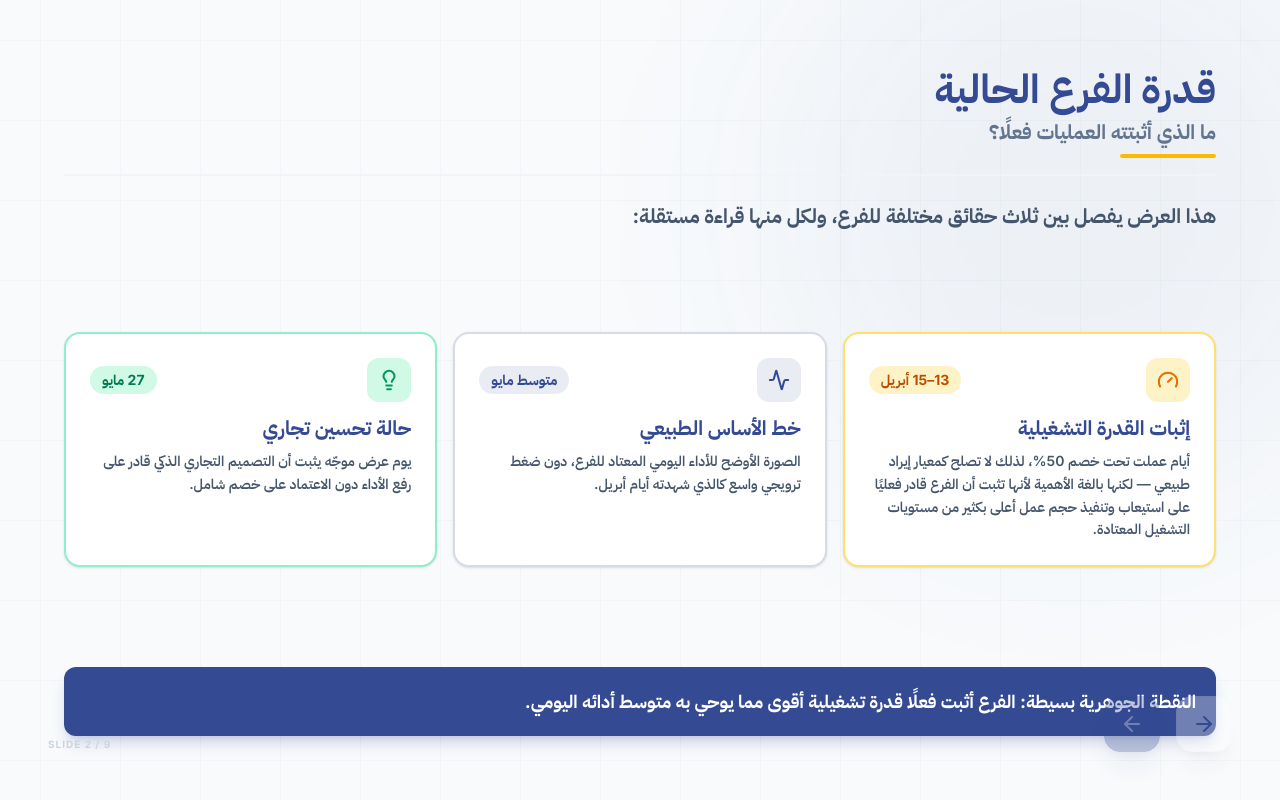
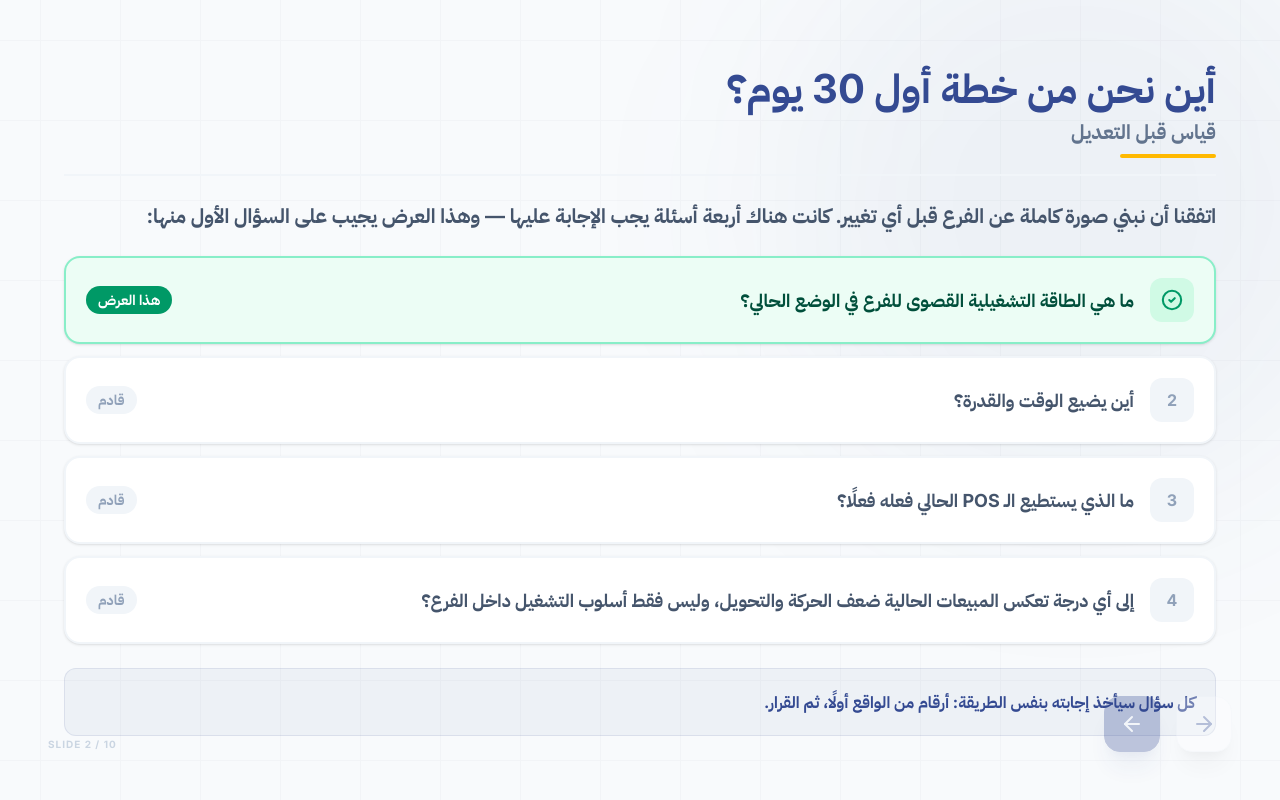
Before and after one commit to Alraqy98/WC, a React (Vite) app: page / in a window 1280 px wide. Both pictures are taken after a click on the button 1132 px from the left and 724 px from the top of the page. Built offline with nearby package versions, Linux system fonts and the light colour scheme.

Commit message:
spelling fixes

```diff
--- a/src/App.tsx
+++ b/src/App.tsx
@@ -19,6 +19,7 @@ import { CONTENT } from './constants';
 
 const SLIDES = [
   'hero',
+  'slidePlanContext',
   'slideCapability',
   'slideAprilThroughput',
   'slideAprilAttach',
@@ -120,6 +121,8 @@ function renderSlide(index: number) {
   switch (SLIDES[index]) {
     case 'hero':
       return <SlideHero />;
+    case 'slidePlanContext':
+      return <SlidePlanContext />;
     case 'slideCapability':
       return <SlideCapability />;
     case 'slideAprilThroughput':
@@ -191,6 +194,63 @@ const SlideHero = () => {
           </div>
         </div>
       </div>
+    </div>
+  );
+};
+
+const SlidePlanContext = () => {
+  const { title, subtitle, intro, items, conclusion } = CONTENT.slidePlanContext;
+
+  return (
+    <div className="presentation-slide flex flex-col">
+      <SlideHeader title={title} subtitle={subtitle} />
+      <p className="text-base lg:text-xl font-bold text-slate-600 mb-4 lg:mb-5 text-right leading-relaxed">
+        {intro}
+      </p>
+      <ul className="flex-1 space-y-2 lg:space-y-3 list-none m-0 p-0 content-center">
+        {items.map((item, i) => {
+          const isDone = item.status === 'done';
+          return (
+            <li
+              key={item.text}
+              className={`flex items-center gap-3 lg:gap-4 p-4 lg:p-5 rounded-xl lg:rounded-2xl border-2 shadow-sm text-right ${
+                isDone
+                  ? 'bg-emerald-50 border-emerald-300/70'
+                  : 'bg-white border-slate-100'
+              }`}
+            >
+              <div
+                className={`w-10 h-10 lg:w-11 lg:h-11 rounded-xl flex items-center justify-center shrink-0 ${
+                  isDone ? 'bg-emerald-100 text-emerald-600' : 'bg-slate-100 text-slate-400'
+                }`}
+              >
+                {isDone ? (
+                  <CheckCircle2 size={22} strokeWidth={2.25} />
+                ) : (
+                  <span className="font-black text-base">{i + 1}</span>
+                )}
+              </div>
+              <span
+                className={`flex-1 text-sm lg:text-lg font-bold leading-relaxed ${
+                  isDone ? 'text-emerald-900' : 'text-slate-600'
+                }`}
+              >
+                {item.text}
+              </span>
+              <span
+                className={`px-3 py-1 rounded-full text-xs lg:text-sm font-black shrink-0 ${
+                  isDone ? 'bg-emerald-600 text-white' : 'bg-slate-100 text-slate-400'
+                }`}
+              >
+                {item.note}
+              </span>
+            </li>
+          );
+        })}
+      </ul>
+      <p className="mt-4 lg:mt-5 p-4 lg:p-5 rounded-xl bg-brand-blue/5 border border-brand-blue/10 text-sm lg:text-base font-bold text-brand-blue text-right leading-relaxed">
+        {conclusion}
+      </p>
     </div>
   );
 };
--- a/src/constants.ts
+++ b/src/constants.ts
@@ -9,6 +9,37 @@ export const CONTENT = {
     brand: "Bakery Box",
     subtitle: "قدرة الفرع التشغيلية — ما أثبتته الأرقام فعلًا",
     consultant: "محمد ابوعيسى"
+  },
+
+  slidePlanContext: {
+    title: "أين نحن من خطة أول 30 يوم؟",
+    subtitle: "قياس قبل التعديل",
+    intro:
+      "اتفقنا أن نبني صورة كاملة عن الفرع قبل أي تغيير. كانت هناك أربعة أسئلة يجب الإجابة عليها — وهذا العرض يجيب على السؤال الأول منها:",
+    items: [
+      {
+        text: "ما هي الطاقة التشغيلية القصوى للفرع في الوضع الحالي؟",
+        status: "done",
+        note: "هذا العرض"
+      },
+      {
+        text: "أين يضيع الوقت والقدرة؟",
+        status: "pending",
+        note: "قادم"
+      },
+      {
+        text: "ما الذي يستطيع الـ POS الحالي فعله فعلًا؟",
+        status: "pending",
+        note: "قادم"
+      },
+      {
+        text: "إلى أي درجة تعكس المبيعات الحالية ضعف الحركة والتحويل، وليس فقط أسلوب التشغيل داخل الفرع؟",
+        status: "pending",
+        note: "قادم"
+      }
+    ],
+    conclusion:
+      "كل سؤال سيأخذ إجابته بنفس الطريقة: أرقام من الواقع أولًا، ثم القرار."
   },
 
   slideCapability: {
@@ -148,10 +179,10 @@ export const CONTENT = {
   slideTakeaway: {
     title: "خلاصة للإدارة",
     blocks: [
-      "أنا لا أستخدم أبريل للادعاء بأن الإيراد المخصوم يجب أن يصبح المعيار اليومي. أنا أستخدم أبريل لإثبات أن الفرع أظهر فعلًا القدرة التشغيلية على معالجة حركة وحجم أصناف أعلى بكثير مما يتعامل معه في اليوم العادي، بينما يُظهر مايو خط الأساس الحالي، ويُظهر 27 مايو أن الإجراء التجاري الموجّه قادر على تضييق الفجوة."
+      "أنا لا أقول إن أرقام أبريل يجب أن تكون المعيار اليومي — فهي أيام خصم. ما أقوله هو أبسط من ذلك: أبريل أثبت أن الفرع يقدر يشتغل بحجم أكبر بكثير من يومه العادي، ومايو يوضح لنا أين نقف اليوم فعلًا، و27 مايو أثبت أن عرضًا ذكيًا واحدًا كفيل بتقريب المسافة بين الاثنين."
     ],
     finalStatement:
-      "الخطوة التالية هي تحسين القيمة: استخدام قدرة الفرع الحالية بذكاء أكبر، وتحسين الاتساق، وتقوية الإرفاق، وبناء المزيد من الأيام التي تقترب من سقف التشغيل الذي أثبته الفرع بالفعل."
+      "الخطوة القادمة واضحة: نستغل القدرة الموجودة أصلًا بشكل أذكى — ثبات أكثر في الأداء، إرفاق أقوى بين المشروبات والمخبوزات، وأيام أكثر تقترب من السقف الذي أثبته الفرع بنفسه."
   },
 
   thanks: {
```
